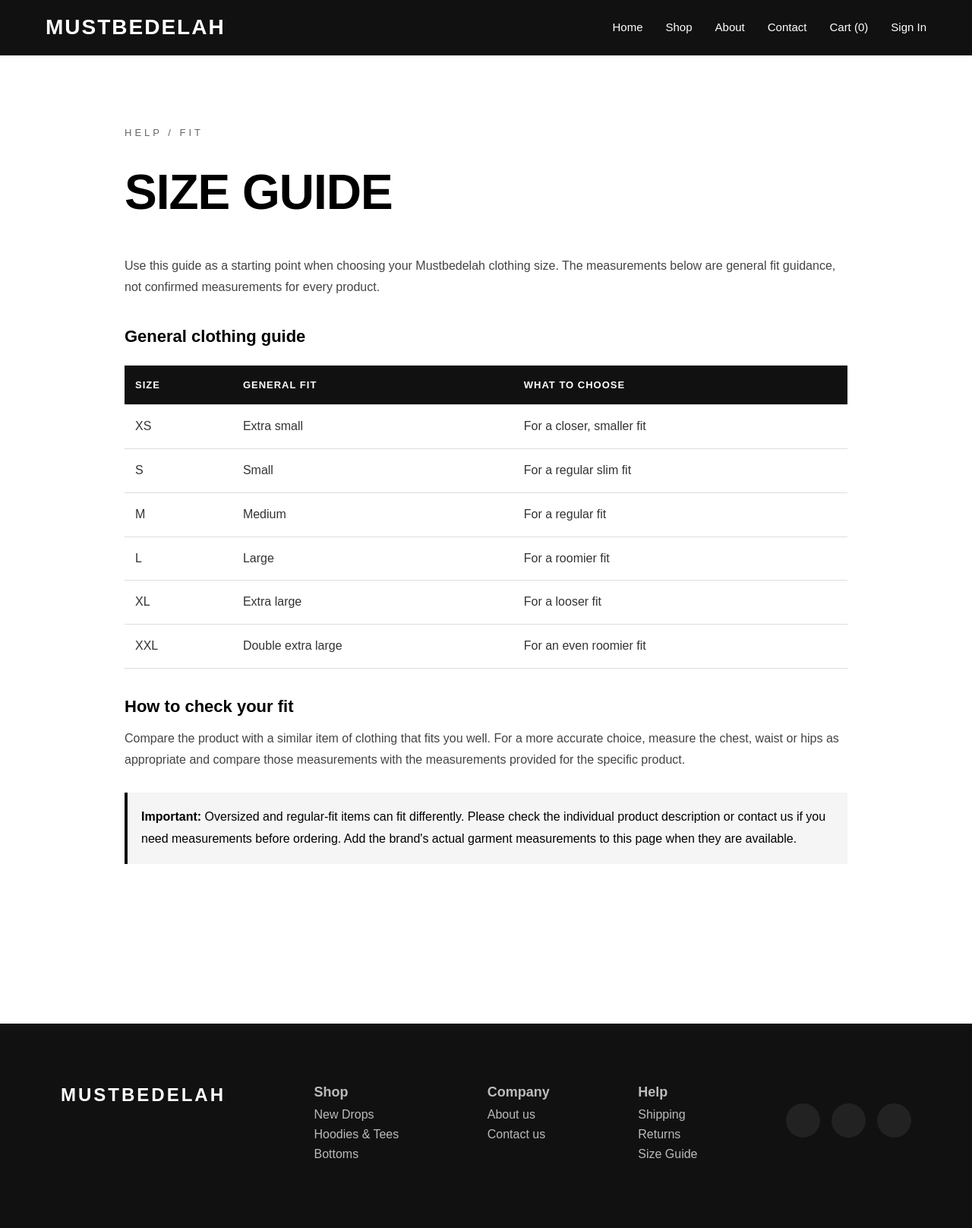
After one commit to shaanmotsholane/XISD5319-Group-Project, a PHP site: page /websites/size-guide.php in a window 1280 px wide. The commit adds this page. Shown: the whole page at 76% size. Run offline with PHP 8.4, Linux system fonts and the light colour scheme.

Commit message:
added pages ,shipping ,returns and size guide

```diff
--- a/includes/footer.php
+++ b/includes/footer.php
@@ -4,7 +4,7 @@
 
             <ul class="list1">
                 <li class="Top">Shop</li>
-                <li>New Drops</li>
+                <li><a href="shop.php">New Drops</a></li>
                 <li><a href="shop.php">Hoodies & Tees</a></li>
                 <li><a href="shop.php">Bottoms</a></li>
             </ul>
@@ -17,9 +17,9 @@
 
             <ul class="list3">
                 <li class="Top">Help</li>
-                <li>Shipping</li>
-                <li>Returns</li>
-                <li>Size Guide</li>
+                <li><a href="shipping.php">Shipping</a></li>
+                <li><a href="returns.php">Returns</a></li>
+                <li><a href="size-guide.php">Size Guide</a></li>
             </ul>
 
             <div class="social-icons">
--- /dev/null
+++ b/size-guide.php
@@ -0,0 +1,52 @@
+<?php
+if (session_status() === PHP_SESSION_NONE) { session_start(); }
+include 'config/db.php';
+?>
+<!DOCTYPE html>
+<html lang="en">
+<head>
+    <meta charset="UTF-8">
+    <meta name="viewport" content="width=device-width, initial-scale=1.0">
+    <title>Size Guide | Mustbedelah</title>
+    <link rel="stylesheet" href="style.css">
+    <style>
+        .info-page{max-width:1000px;margin:0 auto;padding:90px 24px 110px;min-height:55vh;line-height:1.8}
+        .info-page .eyebrow{letter-spacing:4px;text-transform:uppercase;color:#666;font-size:13px}
+        .info-page h1{font-size:clamp(38px,7vw,64px);text-transform:uppercase;margin:10px 0 24px;letter-spacing:-1px}
+        .info-page h2{font-size:22px;margin:30px 0 8px}
+        .info-page p{color:#444;font-size:16px}
+        .size-table-wrap{overflow-x:auto;margin-top:18px}
+        .size-table{width:100%;border-collapse:collapse;min-width:520px;text-align:left}
+        .size-table th,.size-table td{padding:14px;border-bottom:1px solid #ddd}
+        .size-table th{background:#111;color:#fff;text-transform:uppercase;font-size:13px;letter-spacing:1px}
+        .size-table td{color:#333}
+        .info-note{margin-top:28px;padding:18px;border-left:4px solid #111;background:#f5f5f5}
+    </style>
+</head>
+<body>
+<?php include 'includes/header.php'; ?>
+<main class="info-page">
+    <div class="eyebrow">Help / Fit</div>
+    <h1>Size Guide</h1>
+    <p>Use this guide as a starting point when choosing your Mustbedelah clothing size. The measurements below are general fit guidance, not confirmed measurements for every product.</p>
+    <h2>General clothing guide</h2>
+    <div class="size-table-wrap">
+        <table class="size-table">
+            <thead><tr><th>Size</th><th>General fit</th><th>What to choose</th></tr></thead>
+            <tbody>
+                <tr><td>XS</td><td>Extra small</td><td>For a closer, smaller fit</td></tr>
+                <tr><td>S</td><td>Small</td><td>For a regular slim fit</td></tr>
+                <tr><td>M</td><td>Medium</td><td>For a regular fit</td></tr>
+                <tr><td>L</td><td>Large</td><td>For a roomier fit</td></tr>
+                <tr><td>XL</td><td>Extra large</td><td>For a looser fit</td></tr>
+                <tr><td>XXL</td><td>Double extra large</td><td>For an even roomier fit</td></tr>
+            </tbody>
+        </table>
+    </div>
+    <h2>How to check your fit</h2>
+    <p>Compare the product with a similar item of clothing that fits you well. For a more accurate choice, measure the chest, waist or hips as appropriate and compare those measurements with the measurements provided for the specific product.</p>
+    <div class="info-note"><strong>Important:</strong> Oversized and regular-fit items can fit differently. Please check the individual product description or contact us if you need measurements before ordering. Add the brand's actual garment measurements to this page when they are available.</div>
+</main>
+<?php include 'includes/footer.php'; ?>
+</body>
+</html>
```
Also changed, not shown: returns.php (added, +46 -0 lines), shipping.php (added, +42 -0 lines).
